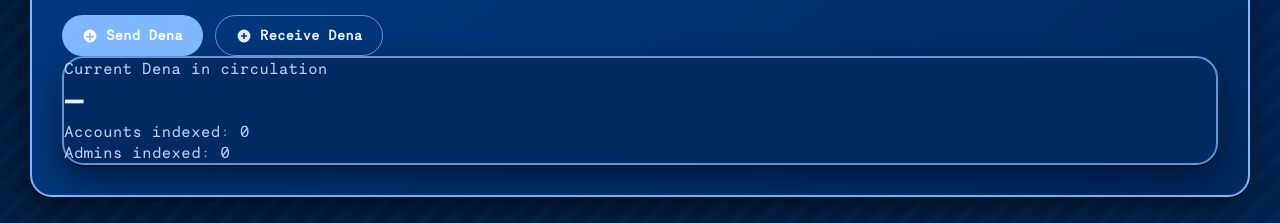
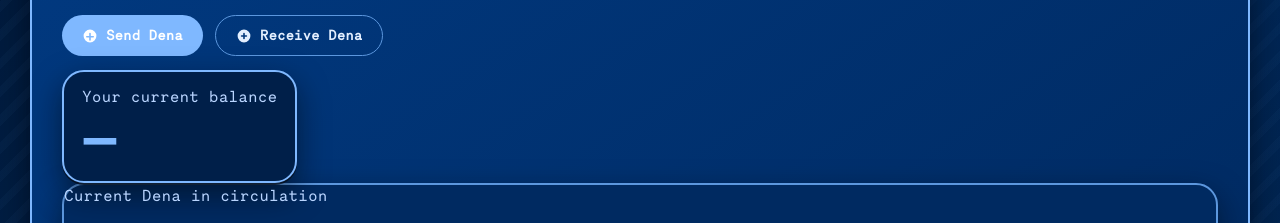
Before and after one commit to juliancoy/OrgPortal, a React (Vite) app in the folder web/: page /finance in a window 1280 px wide. Shown: the part 308-531 px from the top of the page. Built offline with nearby package versions, Linux system fonts and the light colour scheme; no server answers.

Commit message:
Show current balance on data page

```diff
--- a/web/src/index.css
+++ b/web/src/index.css
@@ -1770,6 +1770,24 @@ textarea {
   overscroll-behavior: contain;
 }
 
+.economic-current-balance {
+  display: inline-grid;
+  gap: 4px;
+  margin-top: 14px;
+  padding: 14px 18px;
+  border: 2px solid var(--primary);
+  border-radius: var(--radius-lg);
+  background: var(--surface);
+  box-shadow: var(--shadow-card);
+}
+
+.economic-current-balance-value {
+  color: var(--primary);
+  font-size: clamp(2rem, 6vw, 3.5rem);
+  font-weight: 900;
+  line-height: 1;
+}
+
 .portal-chart-overlay {
   touch-action: none;
 }
--- a/web/src/ui/views/EconomicOpsPage.tsx
+++ b/web/src/ui/views/EconomicOpsPage.tsx
@@ -158,7 +158,7 @@ async function orgFetch<T>(path: string, options?: RequestInit): Promise<T> {
 }
 
 export function EconomicOpsPage() {
-  const { token } = useAuth()
+  const { token, user } = useAuth()
   const [history, setHistory] = useState<MoneySupplyPoint[]>([])
   const [currency, setCurrency] = useState<string>('DEM')
   const [currentSupply, setCurrentSupply] = useState<number | null>(null)
@@ -472,6 +472,14 @@ export function EconomicOpsPage() {
     () => filteredAccounts.filter((account) => !adminIdSet.has(account.id)),
     [filteredAccounts, adminIdSet],
   )
+  const currentAccount = useMemo(() => {
+    if (!user) return null
+    const userEmail = user.email?.trim().toLowerCase()
+    return accounts.find((account) => {
+      if (account.id === user.id) return true
+      return Boolean(userEmail && account.email.trim().toLowerCase() === userEmail)
+    }) ?? null
+  }, [accounts, user])
 
   async function refreshUbiSettings() {
     if (!token) return
@@ -585,6 +593,13 @@ export function EconomicOpsPage() {
                   </svg>
                   Receive Dena
                 </a>
+              </div>
+              <div className="economic-current-balance">
+                <div className="portal-muted">Your current balance</div>
+                <div className="economic-current-balance-value">
+                  {currentAccount ? formatCurrency(currentAccount.balance, currency) : '—'}
+                </div>
+                {currentAccount?.email ? <div className="portal-muted">{currentAccount.email}</div> : null}
               </div>
             </div>
             <div className="portal-card portal-chart-card">
```
